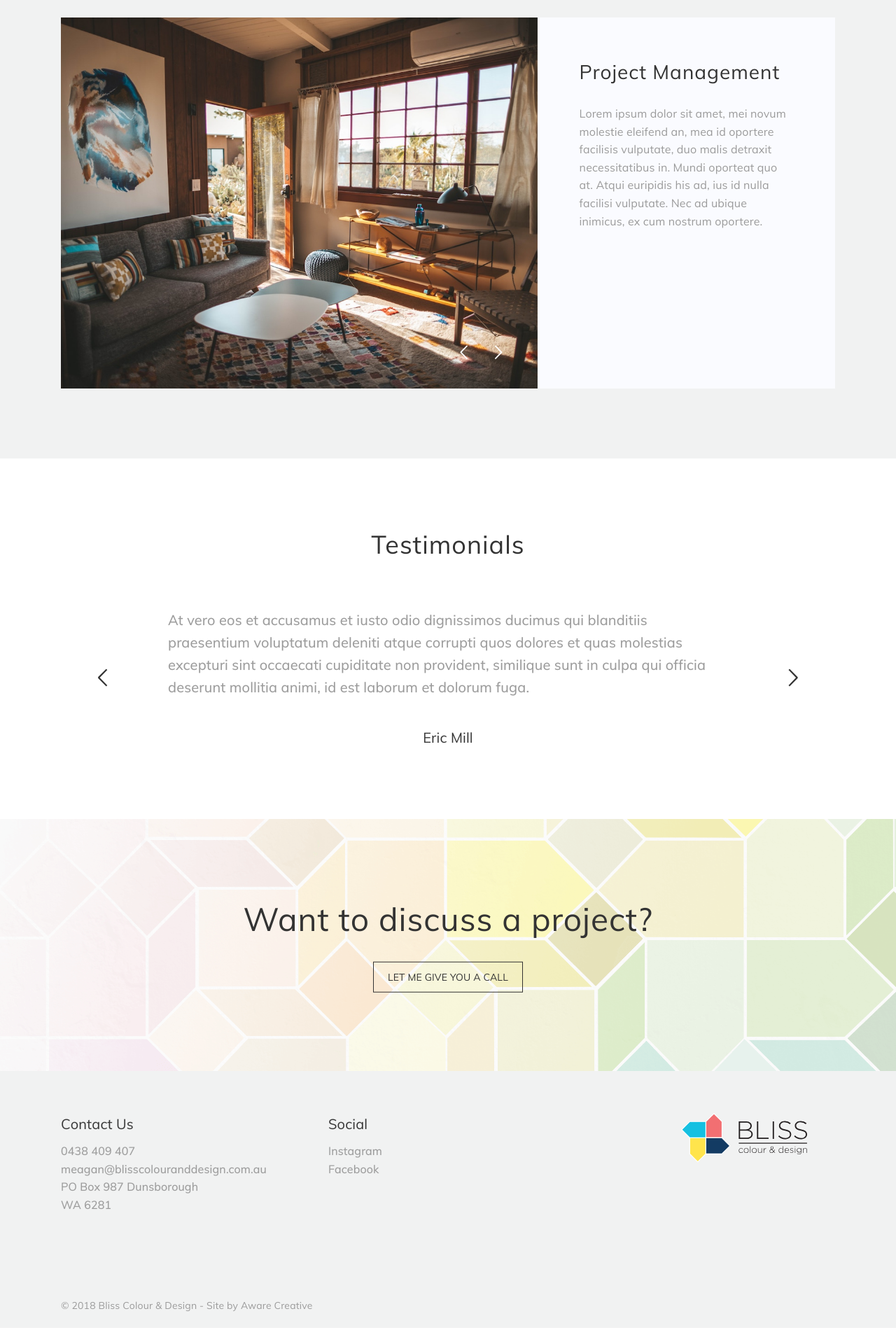
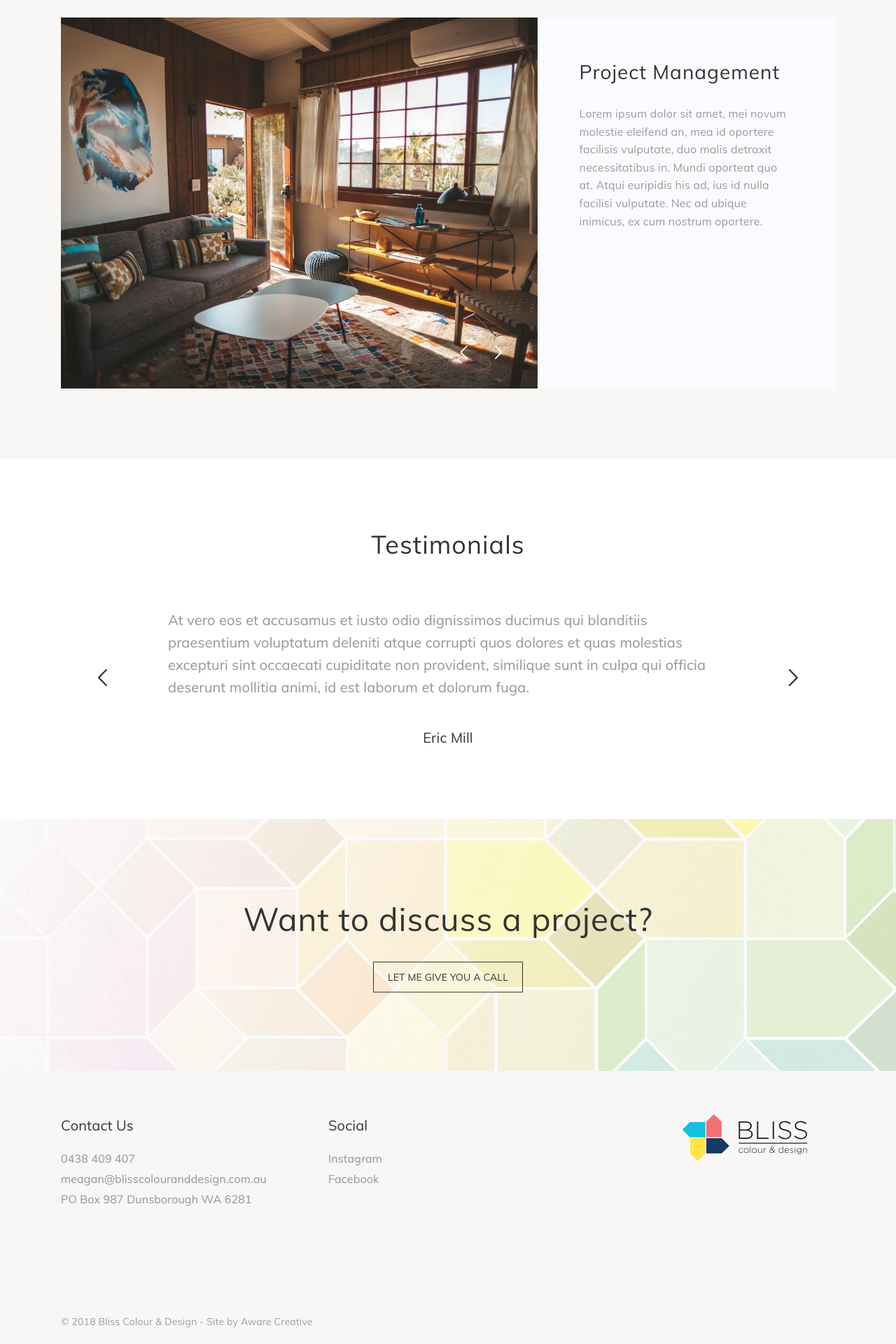
Before and after one commit to darcemac/bliss-design-18, a Jekyll site: the page built from index.html, in a window 1280 px wide. Shown: the part 2820-4740 px from the top of the page at 70% size. Built offline with Jekyll 4.4.1, drawn with Linux system fonts in a browser that asks for light colours; some web fonts are replaced; before the commit the page ends 4717 px from its top, so only the background shows below that.

Commit message:
update to site

```diff
--- a/_includes/footer.html
+++ b/_includes/footer.html
@@ -9,7 +9,7 @@
                 <li>Contact Us</li>
                 <li><a href="tel:{{ site.phone-clean }}">{{ site.phone }}</a></li>
                 <li><a href="mailto:{{ site.email }}" target="_blank">{{ site.email }}</a></li>
-                <li>PO Box 987 Dunsborough <br>WA 6281</li>
+                <li>PO Box 987 Dunsborough WA 6281</li>
             </ul>
         </div>
 
@@ -28,7 +28,7 @@
     </div>
 
     <div class="copyright">
-        <p>© 2018 Bliss Colour & Design - Site by <a class="" href="https://awarecreative.com.au">Aware Creative</a></p>
+        <p>© 2018 Bliss Colour & Design <span class="display-none-mobile">- Site by <a href="https://awarecreative.com.au">Aware Creative</a></span></p>
     </div>
 
 </div>
--- a/_scss/footer.scss
+++ b/_scss/footer.scss
@@ -3,14 +3,22 @@
 
 footer {
   background-color: var(--light-grey-color);
-  padding: 60px 0 20px;
+  padding: 40px 0 20px;
+
+  @media (--tablet) {
+    padding: 60px 0 20px;
+  }
 }
 
 .footer {
-  font-size: 16px;
+  //font-size: 16px;
   color: var(--grey-color);
 
   @include font-smooth;
+
+  ul {
+    margin-bottom: 30px;
+  }
 
   ul li {
 
@@ -18,6 +26,15 @@
       font-size: 20px;
       margin-bottom: 10px;
       color: var(--black-color);
+
+      @media (--tablet) {
+        margin-bottom: 15px;
+      }
+
+    }
+
+    @media (--tablet) {
+      line-height: 1.8;
     }
 
   }
@@ -25,6 +42,18 @@
   a {
     color: var(--grey-color);
     text-decoration: none;
+  }
+
+  a[href^="mailto:"] {
+    overflow-wrap: break-word;
+    word-wrap: break-word;
+    -ms-word-break: break-all;
+    word-break: break-all;
+    word-break: break-word;
+    -ms-hyphens: auto;
+    -moz-hyphens: auto;
+    -webkit-hyphens: auto;
+    hyphens: auto;
   }
 
   a.footer-logo {
@@ -65,4 +94,13 @@
     text-decoration: none;
   }
 
+  span.display-none-mobile {
+    display: none;
+
+    @media (--tablet) {
+      display: inline-block;
+    }
+
+  }
+
 }
--- a/_scss/settings.scss
+++ b/_scss/settings.scss
@@ -4,10 +4,10 @@
 
 :root {
     --grey-color: #9B9B9B;
-    --light-grey-color: #F1F2F2;
+    --light-grey-color: #F8F7F5;
     --card-grey-color: #FAFBFF;
     --black-color: #333333;
-    --white-color: #f2f2f2;
+    --white-color: #ffffff;
 }
 
 // queries
```
Also changed, not shown: css/main.css.
